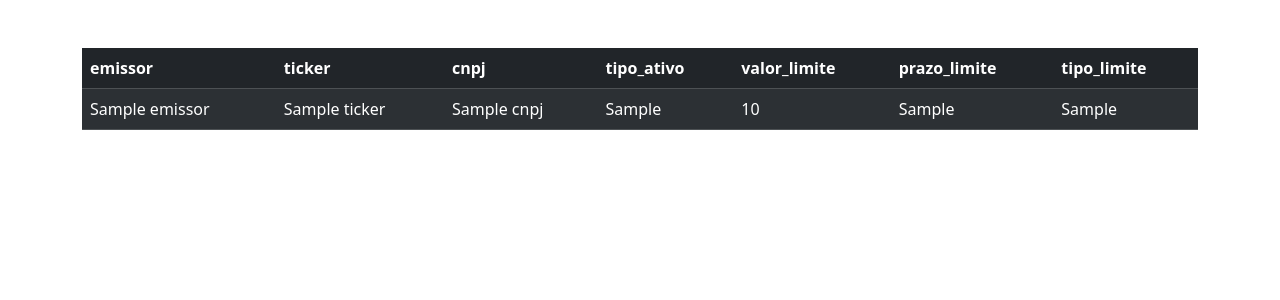
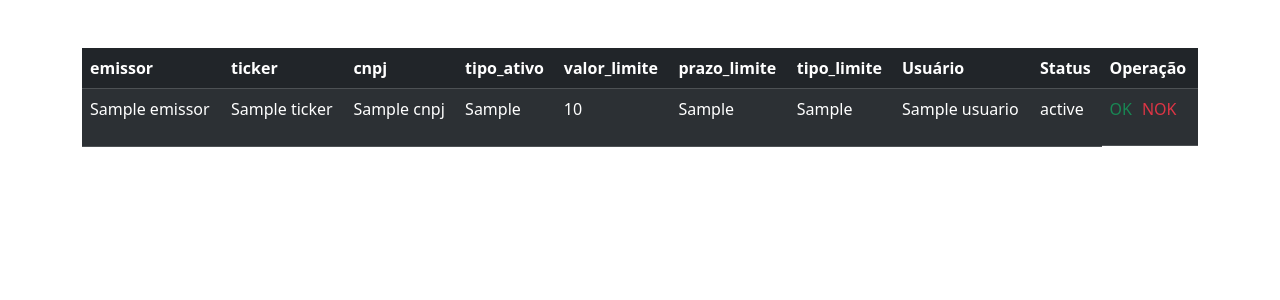
Before and after one commit to jrsantos1/estudo-python, a Flask app: template flask/cadastro_exemplo/templates/cadastros.html in a window 1280 px wide. Shown: the part 64-364 px from the top of the page. Run offline with Flask 3, Linux system fonts and the light colour scheme; the template is opened without the code that fills it: most values are stand-ins (such as "Sample title", 1, 10 or a date in 2020).

Commit message:
add comentarios

```diff
--- a/flask/cadastro_exemplo/app.py
+++ b/flask/cadastro_exemplo/app.py
@@ -3,21 +3,29 @@ from flask import Flask, render_template, redirect, request, json, flash, url_fo
 import pyodbc
 from flask_login import LoginManager, UserMixin, login_required, login_user, logout_user, current_user
 from flask_sqlalchemy import SQLAlchemy
-from sqlalchemy import Column, String, Integer, create_engine
+from sqlalchemy import Column, String, Integer
 import sqlite3
 import os
+from werkzeug.security import generate_password_hash, check_password_hash
 
 app = Flask(__name__)
 app.secret_key = 'senha_secreta'
 
+
+# caminho do arquivo de banco de dados
 caminho_projeto = os.path.abspath(os.curdir)
 caminho_db = os.path.join(caminho_projeto, 'db.sqlite')
 
+# criando conexao sqlalchemy (orm do flask)
 app.config['SQLALCHEMY_DATABASE_URI'] = f'sqlite:///{caminho_db}'
 
+# configuracoes de login
 login_manager = LoginManager()
 login_manager.init_app(app=app)
+
+# instancia do sqlAchemy para criação dos modelos
 db = SQLAlchemy(app=app)
+
 
 def get_conexao():
     connection = sqlite3.connect(caminho_db)
@@ -25,11 +33,19 @@ def get_conexao():
     #connection_string = f'DRIVER={{SQLite3 ODBC Driver}};DATABASE={caminho_db};'
 
     return pyodbc.connect(connection_string)
+
+
+"""
+Login config
+"""
+
+#salvar usu[ario quando logar
 @login_manager.user_loader
 def load_user(user_id):
-    user = User(id=1, senha='123', racf='ribejho')
+    user = User.query.filter_by(id=user_id).first()
     return user
 
+#modelo do usuario no banco de dados
 class User(db.Model, UserMixin):
     id = Column(Integer, primary_key=True)
     racf = Column(String(100), nullable=False)
@@ -41,18 +57,18 @@ class User(db.Model, UserMixin):
         self.racf = racf
 
 
-
+# redirecionamento caso usuário não esteja logado
 @login_manager.unauthorized_handler
 def unauthorized():
-    # do stuff
     return redirect(url_for('login'))
 
-
+"""
+Cadastros
+"""
 @app.route('/')
 @login_required
 def home():
     return render_template('home.html', current_user=current_user)
-
 
 @app.route('/cadastrar', methods=['POST', 'GET'])
 def enviar():
@@ -74,32 +90,33 @@ def enviar():
         "ticker": ticker,
         "cnpj": cnpj,
         "tipo_ativo": tipo_ativo,
-       "valor_limite": r['valor_limite'],
-       "prazo_limite": r['prazo_limite'],
-       "tipo_limite": r['tipo_limite']
-     }  for _, r in df_limites.iterrows()]
+       "valor_limite": row['valor_limite'],
+       "prazo_limite": row['prazo_limite'],
+       "tipo_limite": row['tipo_limite']
+     } for _ , row in df_limites.iterrows()]
 
     df_cadastro = pd.DataFrame(data=data)
 
     try:
         with get_conexao() as con:
-            df = pd.read_sql(sql='select * from tgemissores', con=con)
-            state = 'insert into tgemissores (emissor, ticker, cnpj, tipo_ativo, valor_limite, prazo_limite, tipo_limite) values (?,?,?,?,?,?,?)'
-            for _, r in df_cadastro.iterrows():
-                parametros = [r['emissor'], r['ticker'], r['cnpj'], r['tipo_ativo'],
-                              r['valor_limite'], r['prazo_limite'], r['tipo_limite'],]
-            df_cadastro.to_sql('tgemissores', con=con, if_exists='append', index=False) #todo verificar depois, pois é mais eficiente
-            df = pd.read_sql(sql='select * from tgemissores', con=con)
+            df_cadastro.to_sql('tgemissores', con=con, if_exists='append', index=False)
     except Exception as e:
         print(e)
 
     return redirect(url_for('home'))
 
 @app.route('/cadastros')
+@login_required
 def cadastros():
     with get_conexao() as con:
-        df_cadastros = pd.read_sql(sql='select * from tgemissores', con=con)
+        racf = current_user.racf
+        df_cadastros = pd.read_sql(sql=f"select * from tgemissores where usuario <> '{racf}'", con=con)
     return render_template('cadastros.html', cadastros=df_cadastros.to_dict('records'))
+
+
+"""
+Login
+"""
 
 @app.route('/login')
 def login():
@@ -115,7 +132,10 @@ def logar():
 
     if racf and senha:
         user = User.query.filter_by(racf=racf).first()
-        login_user(user=user)
+        if check_password_hash(pwhash=user.senha, password=senha):
+            login_user(user=user)
+        else:
+            return redirect(url_for('login'))
     else:
         return redirect(url_for('login'))
     return redirect(url_for('home'))
--- a/flask/cadastro_exemplo/templates/cadastros.html
+++ b/flask/cadastro_exemplo/templates/cadastros.html
@@ -51,6 +51,9 @@
                 <th> valor_limite</th>
                 <th> prazo_limite</th>
                 <th> tipo_limite</th>
+                <th> Usuário </th>
+                <th> Status </th>
+                <th> Operação </th>
             </tr>
         </thead>
         <tbody>
@@ -63,6 +66,12 @@
                 <td> {{ cadastro.valor_limite }}</td>
                 <td> {{ cadastro.prazo_limite }}</td>
                 <td> {{ cadastro.tipo_limite }}</td>
+                <td> {{ cadastro.usuario }}</td>
+                <td> {{ cadastro.status }}</td>
+                 <td class="d-flex">
+                     <p class="text-success"> OK </p>
+                     <p class="text-danger" style="margin-left: 10px;"> NOK </p>
+                 </td>
             </tr>
             {% endfor %}
         </tbody>
```
